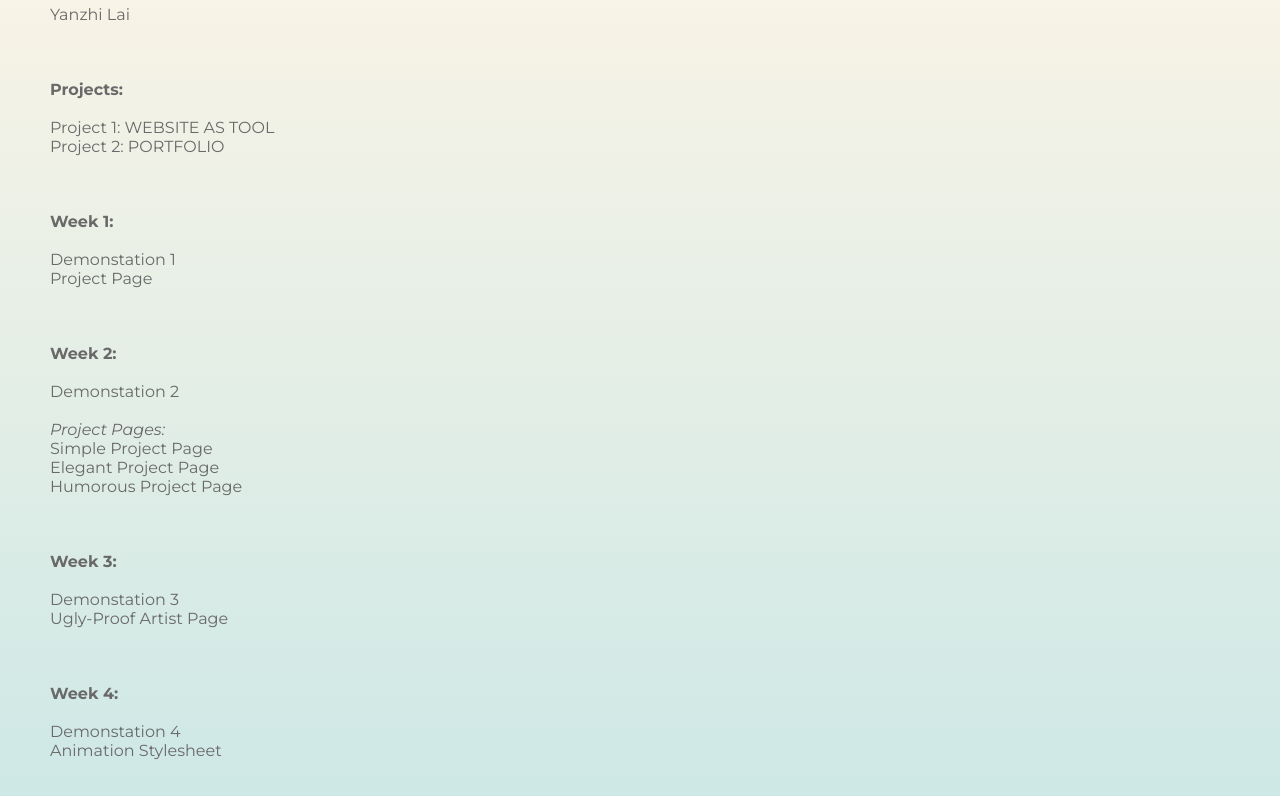
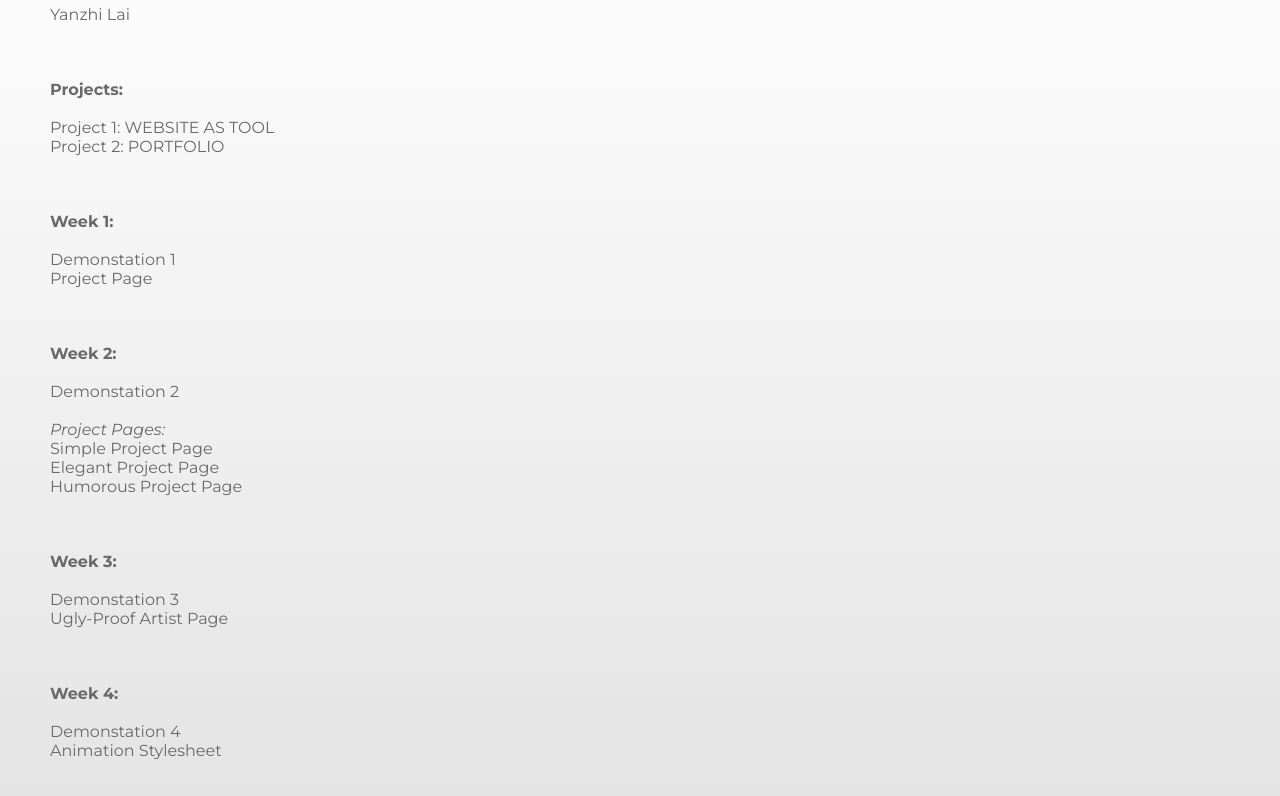
Before and after one commit to laiy053/webf2018_ylai, a plain HTML site: page index.html in a window 1280 px wide. Shown: the part 105-901 px from the top of the page. Drawn offline with Linux system fonts and the light colour scheme.

Commit message:
Add files via upload

```diff
--- a/index.html
+++ b/index.html
@@ -13,7 +13,7 @@
             margin:50px;
             color:dimgray;
             /*to make full screen gradient*/
-            background-image: linear-gradient(to top,powderblue,oldlace);
+            background-image: linear-gradient(to top,lightgray,white);
             width:100vw;
             height:inherit;
             /*done*/
```
Also changed, not shown: portfolio/index.html (+1 -1 lines).
